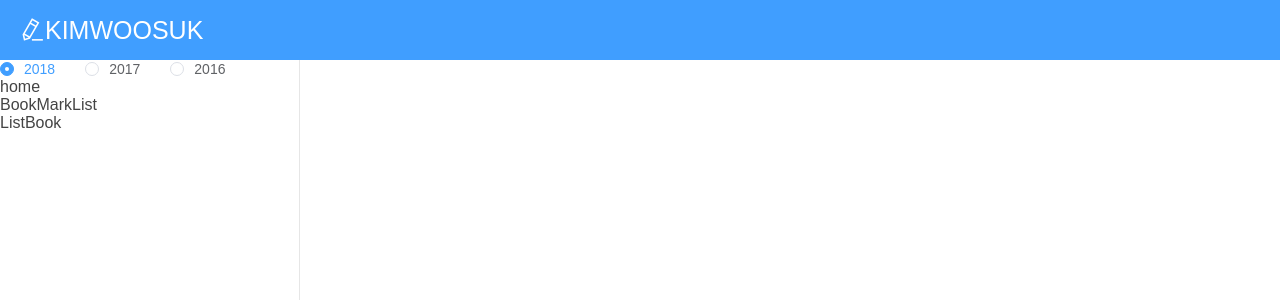
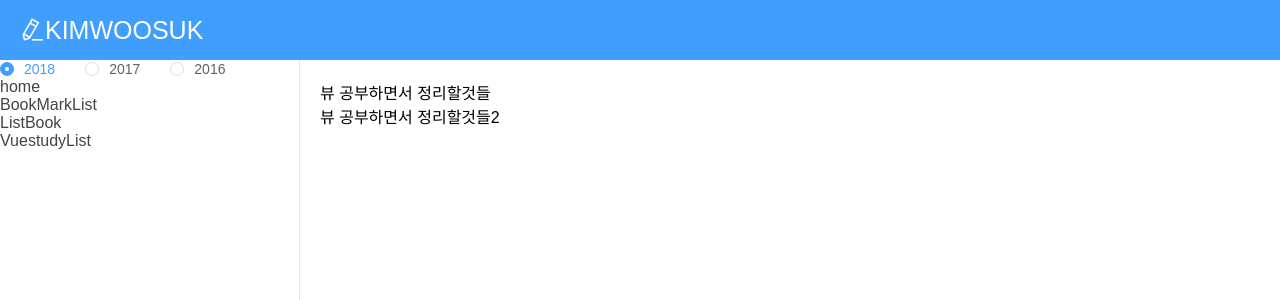
Before and after one commit to ipadorusa/vue-eleui, a Vue app: page /#/studystate in a window 1280 px wide. Shown: the top 300 px of the page. Built offline with nearby package versions, Linux system fonts and the light colour scheme.

Commit message:
study 01 commit

```diff
--- /dev/null
+++ b/src/components/StudyState.vue
@@ -0,0 +1,10 @@
+<template>
+  <section>
+    <h2>뷰 공부하면서 정리할것들2</h2>
+  </section>
+</template>
+<script>
+export default {
+  name: 'StudyState'
+}
+</script>
--- a/src/components/SubMenu.vue
+++ b/src/components/SubMenu.vue
@@ -8,8 +8,9 @@
         <nav>
             <ul class="el-submenu">
                 <li class="list-item"><router-link to="/">home</router-link></li>
-                <li class="list-item"><router-link to="/BookMarkList">BookMarkList</router-link></li>
-                <li class="list-item"><router-link to="/ListBook">ListBook</router-link></li>
+                <li class="list-item"><router-link to="/bookmarklist">BookMarkList</router-link></li>
+                <li class="list-item"><router-link to="/listbook">ListBook</router-link></li>
+                <li class="list-item"><router-link to="/vuestudylist">VuestudyList</router-link></li>
             </ul>
         </nav>
     </div>
--- /dev/null
+++ b/src/components/VuestudyList.vue
@@ -0,0 +1,15 @@
+<template>
+  <section>
+    <h2>뷰 공부하면서 정리할것들</h2>
+    <study-state></study-state>
+  </section>
+</template>
+<script>
+import StudyState from '@/components/StudyState.vue'
+export default {
+  name: 'VuestudyList',
+  components: {
+    StudyState
+  }
+}
+</script>
--- a/src/router/index.js
+++ b/src/router/index.js
@@ -3,6 +3,8 @@ import Router from 'vue-router'
 import Index from '@/components/Index'
 import ListBook from '@/components/ListBook'
 import BookMarkList from '@/components/BookMarkList'
+import StudyState from '@/components/StudyState'
+import VuestudyList from '@/components/VuestudyList'
 
 
 
@@ -12,7 +14,7 @@ export default new Router({
   routes: [
     {
       path: '/',
-      name: 'Index',
+      name: 'index',
       component: Index
     },
     {
@@ -21,9 +23,21 @@ export default new Router({
       component: ListBook
     },
     {
-        path: '/BookMarkList',
+        path: '/bookmarklist',
         name: 'BookMarkList',
         component: BookMarkList
+    },
+    {
+        path: '/vuestudylist',
+        name: 'VuestudyList',
+        component: VuestudyList,
+        children: [
+          {
+              path: '/studystate',
+              name: 'StudyState',
+              component: StudyState
+          }
+        ]
     }
   ]
 })
```
